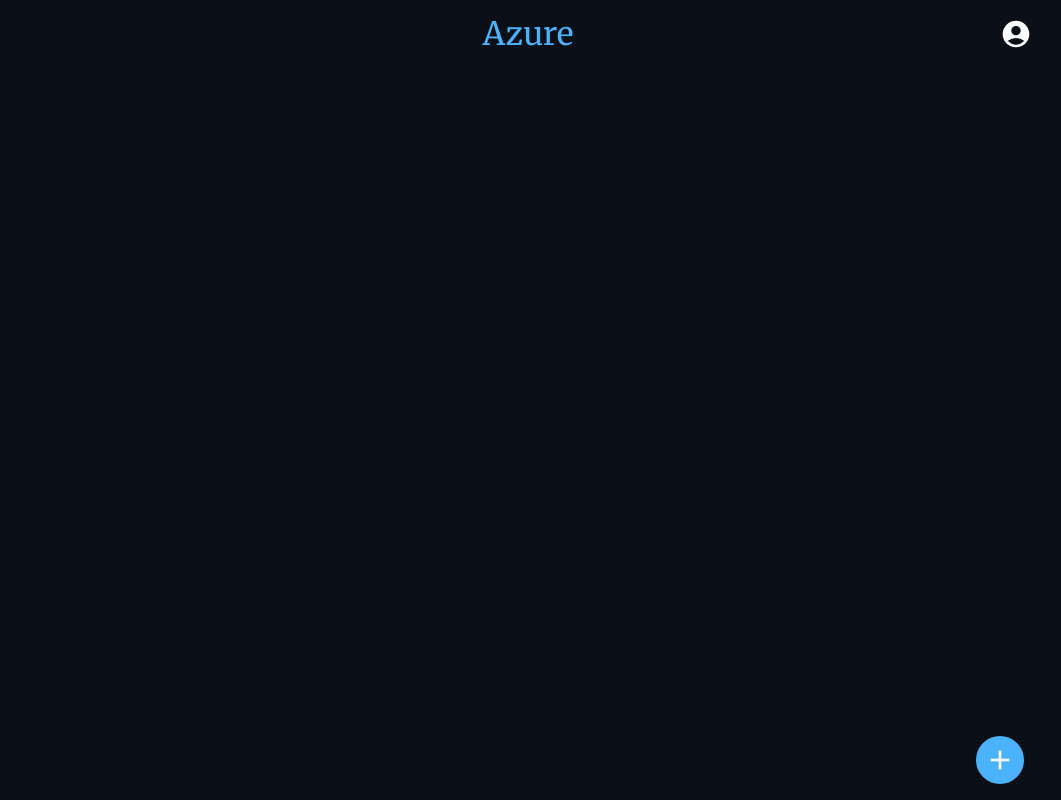
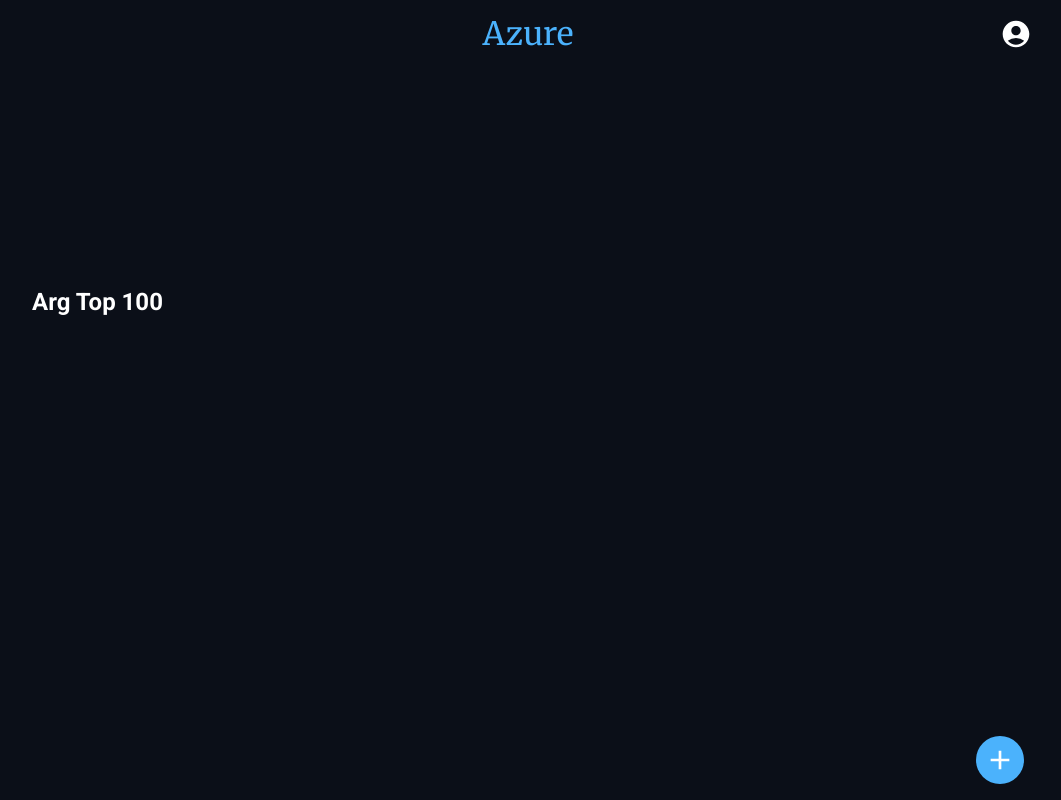
Before and after one commit to frontendcafe/cmyk-azure, a React (Create React App) app: page / in a window 1280 px wide. Shown: the whole page, without its empty margins (112-1173 px from the left). Built offline with nearby package versions, Linux system fonts and the light colour scheme.

Commit message:
Agrego componente PlaylistDetail

```diff
--- a/src/components/ButtonFloat.tsx
+++ b/src/components/ButtonFloat.tsx
@@ -16,7 +16,7 @@ const StyledFloatButton = styled.button`
   cursor: pointer;
   justify-self: end;
   align-self: flex-end;
-  margin:1rem;
+  margin: 1rem;
   display: flex;
   justify-content: center;
   align-items: center;
--- a/src/components/Navbar.tsx
+++ b/src/components/Navbar.tsx
@@ -1,25 +1,30 @@
 import { Link } from '@reach/router';
 import React from 'react';
 import styled from 'styled-components';
-import { LONG_FONT_SIZE, PRIMARY_COLOR, SECONDARY_FONT_FAMILY, TEXT_PRIMARY_COLOR } from '../styles/variables';
+import {
+  LONG_FONT_SIZE,
+  PRIMARY_COLOR,
+  SECONDARY_FONT_FAMILY,
+  TEXT_PRIMARY_COLOR,
+} from '../styles/variables';
 import IconProfile from './IconProfile';
 
 const StyledNavbar = styled.nav`
   font-size: ${LONG_FONT_SIZE};
-  padding: 1rem .5rem;
+  padding: 1rem 0.5rem;
   display: grid;
   grid-template-columns: 20% 60% 20%;
   align-items: center;
 `;
 
 const StyledIconProfileLink = styled(Link)`
-  display:flex;
-  justify-self:end;
+  display: flex;
+  justify-self: end;
   color: ${TEXT_PRIMARY_COLOR};
 `;
 
 const StyledMainLink = styled(Link)`
-  justify-self:center;
+  justify-self: center;
   color: ${PRIMARY_COLOR};
   outline: none;
   text-decoration: none;
@@ -31,7 +36,9 @@ const Navbar = () => {
     <StyledNavbar>
       <div></div>
       <StyledMainLink to="/">Azure</StyledMainLink>
-      <StyledIconProfileLink to="/profile/id"><IconProfile /> </StyledIconProfileLink>
+      <StyledIconProfileLink to="/profile/id">
+        <IconProfile />{' '}
+      </StyledIconProfileLink>
     </StyledNavbar>
   );
 };
--- /dev/null
+++ b/src/components/PlaylistDetail.tsx
@@ -0,0 +1,22 @@
+import React from 'react';
+import styled from 'styled-components';
+import Playlist from '../models/Playlist';
+import Title from './Title';
+
+interface Props {
+  playlist: Playlist;
+}
+
+const StyledPlaylistDetail = styled.section`
+  padding: 1rem;
+`;
+
+const PlaylistDetail: React.FC<Props> = ({ playlist }) => {
+  return (
+    <StyledPlaylistDetail>
+      <Title>{playlist.name}</Title>
+    </StyledPlaylistDetail>
+  );
+};
+
+export default PlaylistDetail;
--- /dev/null
+++ b/src/components/Title.tsx
@@ -0,0 +1,14 @@
+import React, { ReactNode } from 'react';
+import styled from 'styled-components';
+
+interface Props {
+  children: ReactNode;
+}
+
+const StyledTitle = styled.h2``;
+
+const Title: React.FC<Props> = ({ children }) => {
+  return <StyledTitle>{children}</StyledTitle>;
+};
+
+export default Title;
--- a/src/pages/Home.tsx
+++ b/src/pages/Home.tsx
@@ -3,19 +3,23 @@ import React, { useRef } from 'react';
 import ButtonAdd from '../components/ButtonAdd';
 import Layout from '../components/Layout';
 import Modal from '../components/Modal';
+import PlaylistDetail from '../components/PlaylistDetail';
 import RecomendationForm from '../components/RecomendationForm';
+import Playlist from '../models/Playlist';
 
 const Home = (props: RouteComponentProps) => {
   const modalRecomendationForm = useRef<any>();
+  const playlist = new Playlist({ name: 'Arg Top 100' });
 
   return (
     <Layout>
+      <PlaylistDetail playlist={playlist} />
+      <ButtonAdd
+        handleClick={() => modalRecomendationForm?.current?.openModal()}
+      />
       <Modal id="modal" ref={modalRecomendationForm} title="Recomenda!">
         <RecomendationForm />
       </Modal>
-      <ButtonAdd
-        handleClick={() => modalRecomendationForm?.current?.openModal()}
-      />
     </Layout>
   );
 };
```
Also changed, not shown: src/components/IconProfile.tsx (+3 -7 lines), 1 other file (tests, documents, lock files or other folders).
